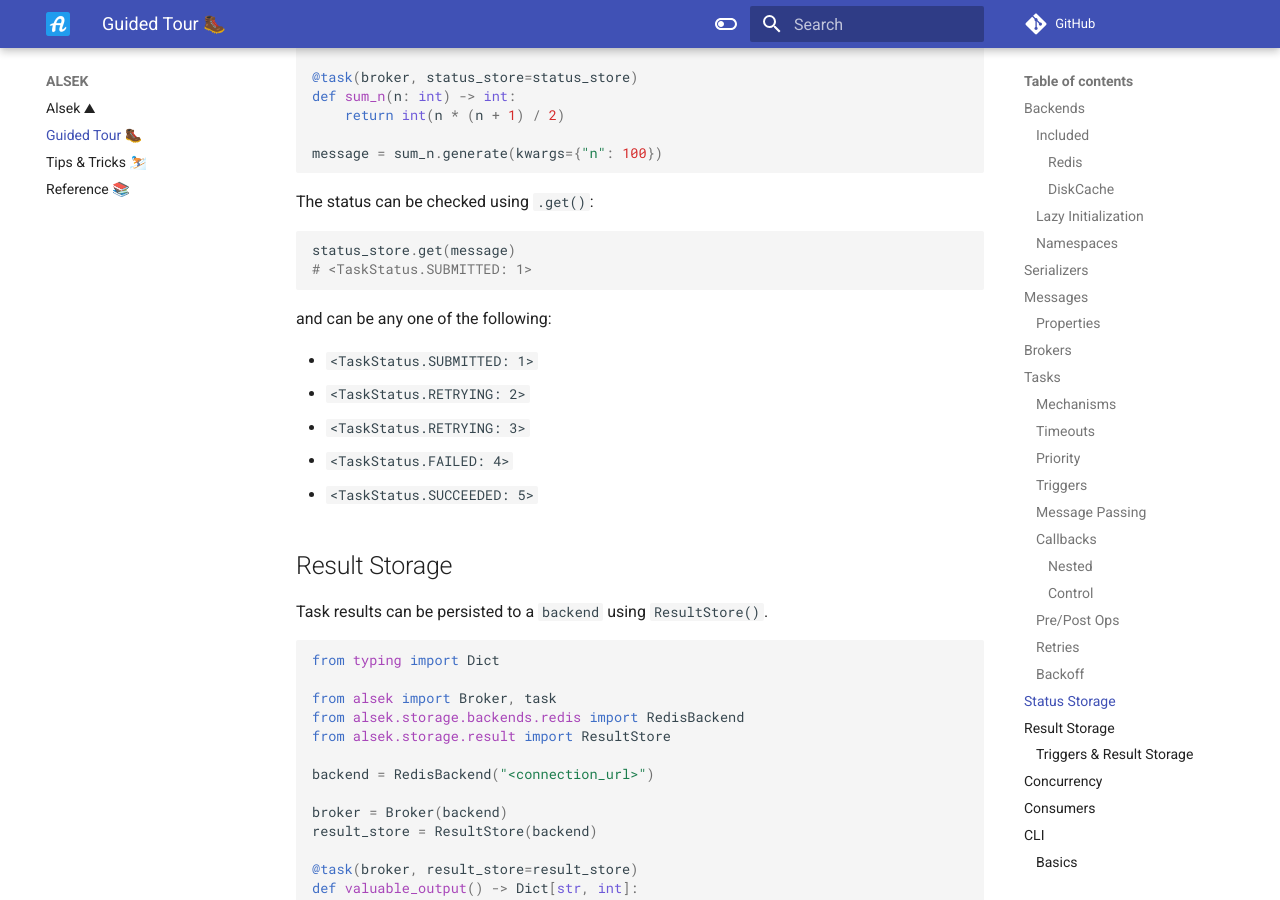
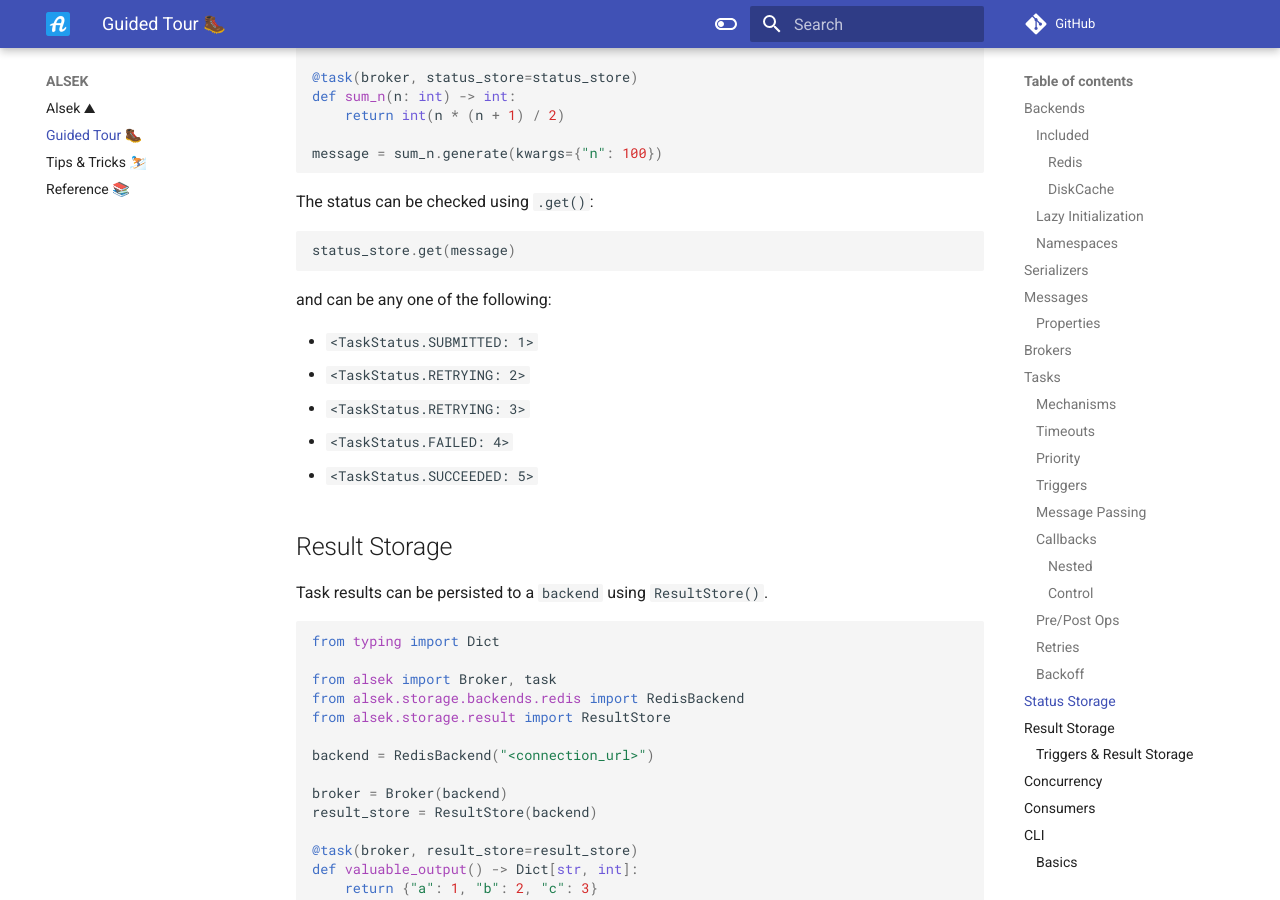
Before and after one commit to TariqAHassan/alsek, an MkDocs documentation site: the page built from docs/guided_tour.md, in a window 1280 px wide and 900 px high, scrolled down 12094 px. Built offline with MkDocs 1.6.1 and Material for MkDocs 9.7.7, drawn with Linux system fonts in a browser that asks for light colours; comment, search, counter and statistics services are not loaded.

Commit message:
Simplify

````diff
--- a/docs/guided_tour.md
+++ b/docs/guided_tour.md
@@ -601,7 +601,6 @@ The status can be checked using `.get()`:
 
 ```python
 status_store.get(message)
-# <TaskStatus.SUBMITTED: 1>
 ```
 
 and can be any one of the following:
````
